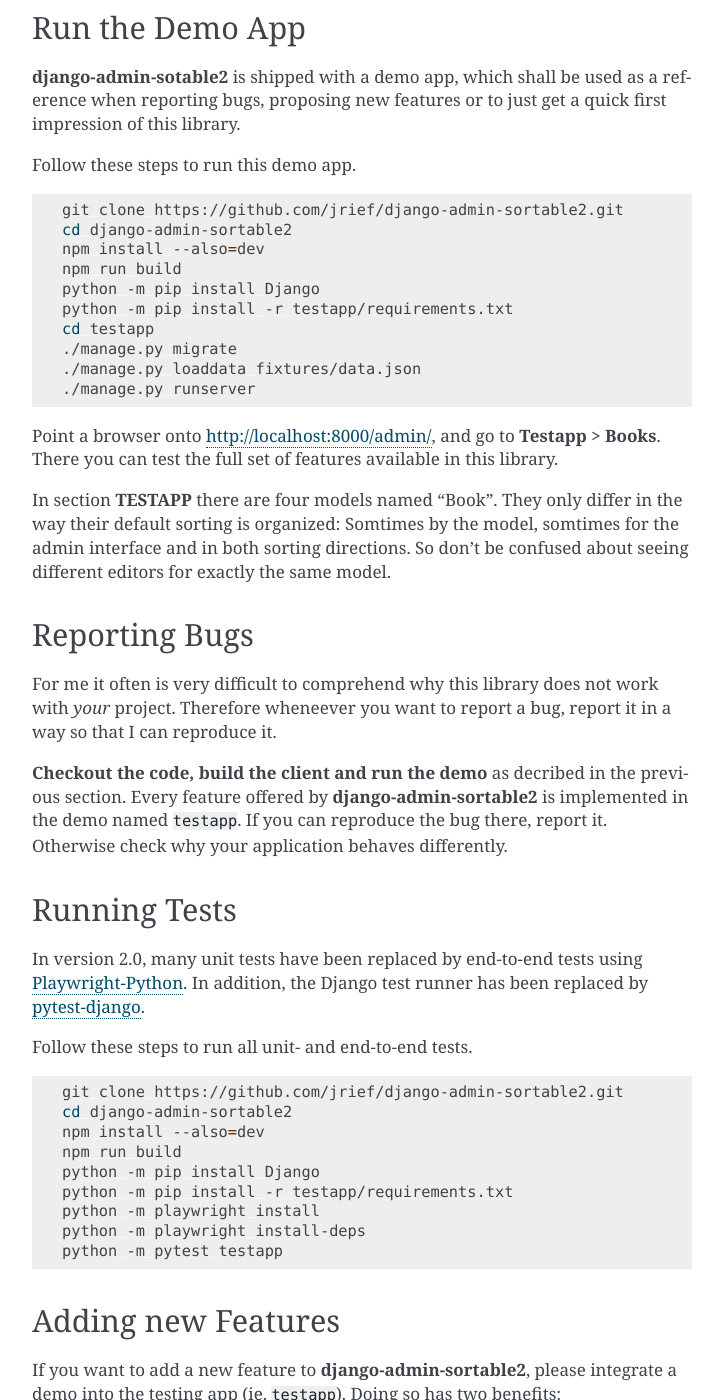
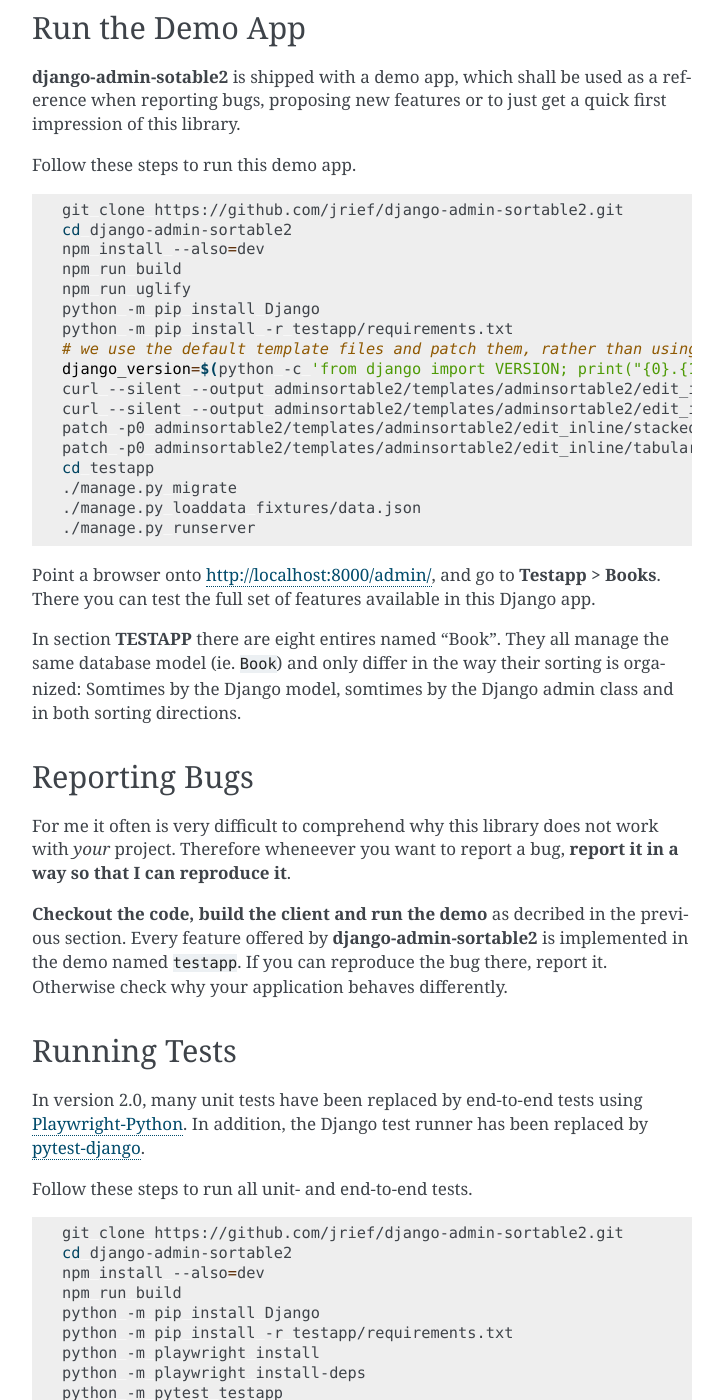
Before and after one commit to jrief/django-admin-sortable2, a Sphinx documentation site: the page built from docs/source/contributing.rst, in a window 1280 px wide and 1400 px high, scrolled down 731 px. Shown: the whole window, without its empty margins (388-1111 px from the left). Built offline with Sphinx 7.4.7, drawn with Linux system fonts in a browser that asks for light colours; some of the changed text lies outside the part shown.

Commit message:
documentation about patching

```diff
--- a/docs/source/contributing.rst
+++ b/docs/source/contributing.rst
@@ -53,26 +53,33 @@
 	cd django-admin-sortable2
 	npm install --also=dev
 	npm run build
+	npm run uglify
 	python -m pip install Django
 	python -m pip install -r testapp/requirements.txt
+	# we use the default template files and patch them, rather than using our own modified one
+	django_version=$(python -c 'from django import VERSION; print("{0}.{1}".format(*VERSION))')
+	curl --silent --output adminsortable2/templates/adminsortable2/edit_inline/stacked-django-$django_version.html https://raw.githubusercontent.com/django/django/stable/$django_version.x/django/contrib/admin/templates/admin/edit_inline/stacked.html
+	curl --silent --output adminsortable2/templates/adminsortable2/edit_inline/tabular-django-$django_version.html https://raw.githubusercontent.com/django/django/stable/$django_version.x/django/contrib/admin/templates/admin/edit_inline/tabular.html
+	patch -p0 adminsortable2/templates/adminsortable2/edit_inline/stacked-django-$django_version.html patches/stacked-django-4.0.patch
+	patch -p0 adminsortable2/templates/adminsortable2/edit_inline/tabular-django-$django_version.html patches/tabular-django-4.0.patch
 	cd testapp
 	./manage.py migrate
 	./manage.py loaddata fixtures/data.json
 	./manage.py runserver
 
 Point a browser onto http://localhost:8000/admin/, and go to **Testapp > Books**. There you
-can test the full set of features available in this library.
+can test the full set of features available in this Django app.
 
-In section **TESTAPP** there are four models named "Book". They only differ in the way their default
-sorting is organized: Somtimes by the model, somtimes for the admin interface and in both sorting
-directions. So don't be confused about seeing different editors for exactly the same model.
+In section **TESTAPP** there are eight entires named "Book". They all manage the same database model
+(ie. ``Book``) and only differ in the way their sorting is organized: Somtimes by the Django model,
+somtimes by the Django admin class and in both sorting directions.
 
 
 Reporting Bugs
 ==============
 
 For me it often is very difficult to comprehend why this library does not work with *your* project.
-Therefore wheneever you want to report a bug, report it in a way so that I can reproduce it.
+Therefore wheneever you want to report a bug, **report it in a way so that I can reproduce it**.
 
 **Checkout the code, build the client and run the demo** as decribed in the previous section.
 Every feature offered by **django-admin-sortable2** is implemented in the demo named ``testapp``.
@@ -99,6 +106,11 @@
 	python -m playwright install
 	python -m playwright install-deps
 	python -m pytest testapp
+	django_version=$(python -c 'from django import VERSION; print("{0}.{1}".format(*VERSION))')
+	curl --silent --output adminsortable2/templates/adminsortable2/edit_inline/stacked-django-$django_version.html https://raw.githubusercontent.com/django/django/stable/$django_version.x/django/contrib/admin/templates/admin/edit_inline/stacked.html
+	curl --silent --output adminsortable2/templates/adminsortable2/edit_inline/tabular-django-$django_version.html https://raw.githubusercontent.com/django/django/stable/$django_version.x/django/contrib/admin/templates/admin/edit_inline/tabular.html
+	patch -p0 adminsortable2/templates/adminsortable2/edit_inline/stacked-django-$django_version.html patches/stacked-django-4.0.patch
+	patch -p0 adminsortable2/templates/adminsortable2/edit_inline/tabular-django-$django_version.html patches/tabular-django-4.0.patch
 
 .. _Playwright-Python: https://playwright.dev/python/
 .. _pytest-django: https://pytest-django.readthedocs.io/en/latest/
@@ -132,7 +144,8 @@
 
 * A string intended to be read by humans shall be quoted using double quotes: `"…"`.
 * An internal string, such as dictionary keys, etc. (and thus usually not intended to be read by
-  humans), shall be quoted using single quotes: `'…'`.
+  humans), shall be quoted using single quotes: `'…'`. This makes it easier to determine if we have
+  to extra check for wording.
 
 
 Lists versus Tuples
```
Also changed, not shown: 1 other file.
